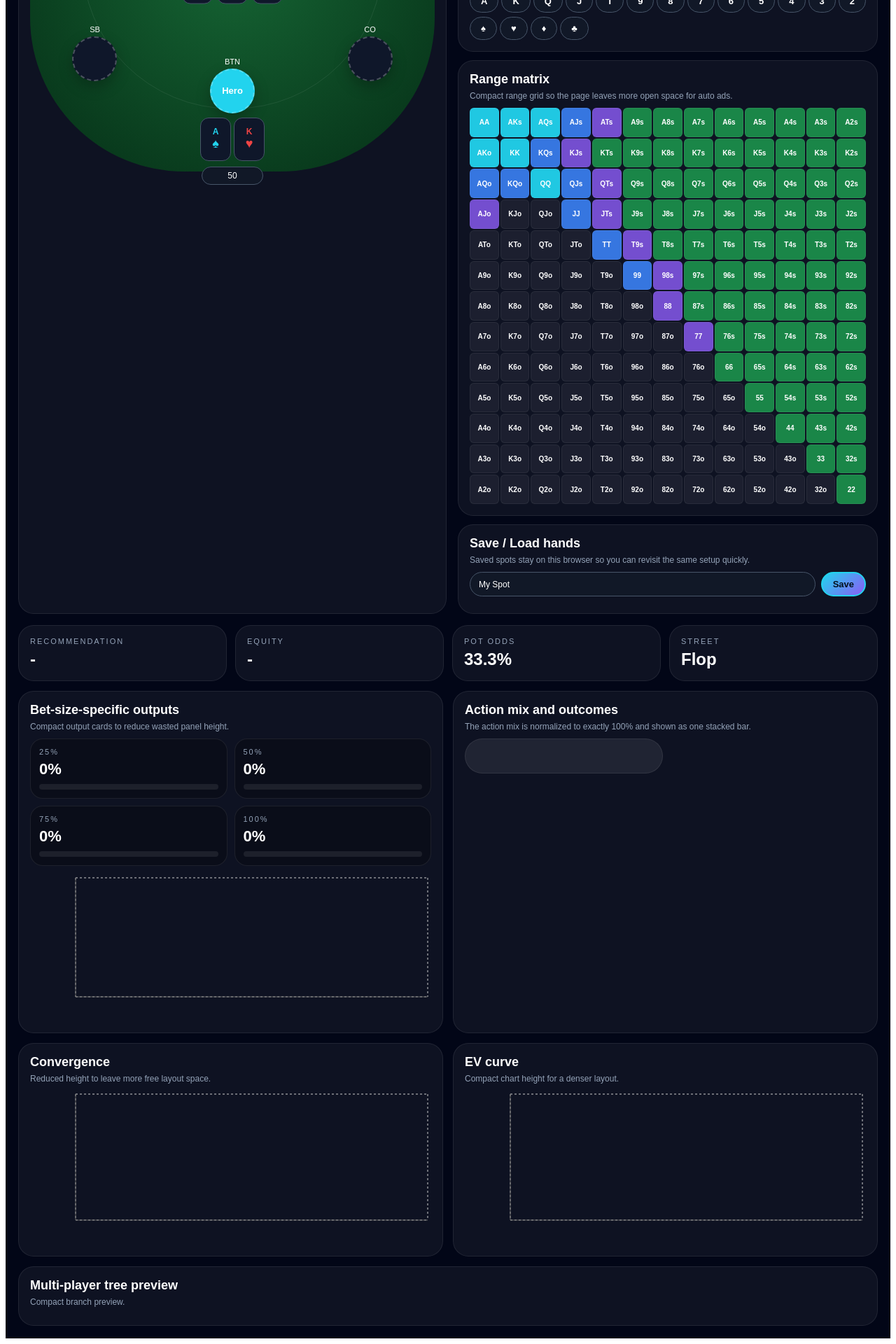
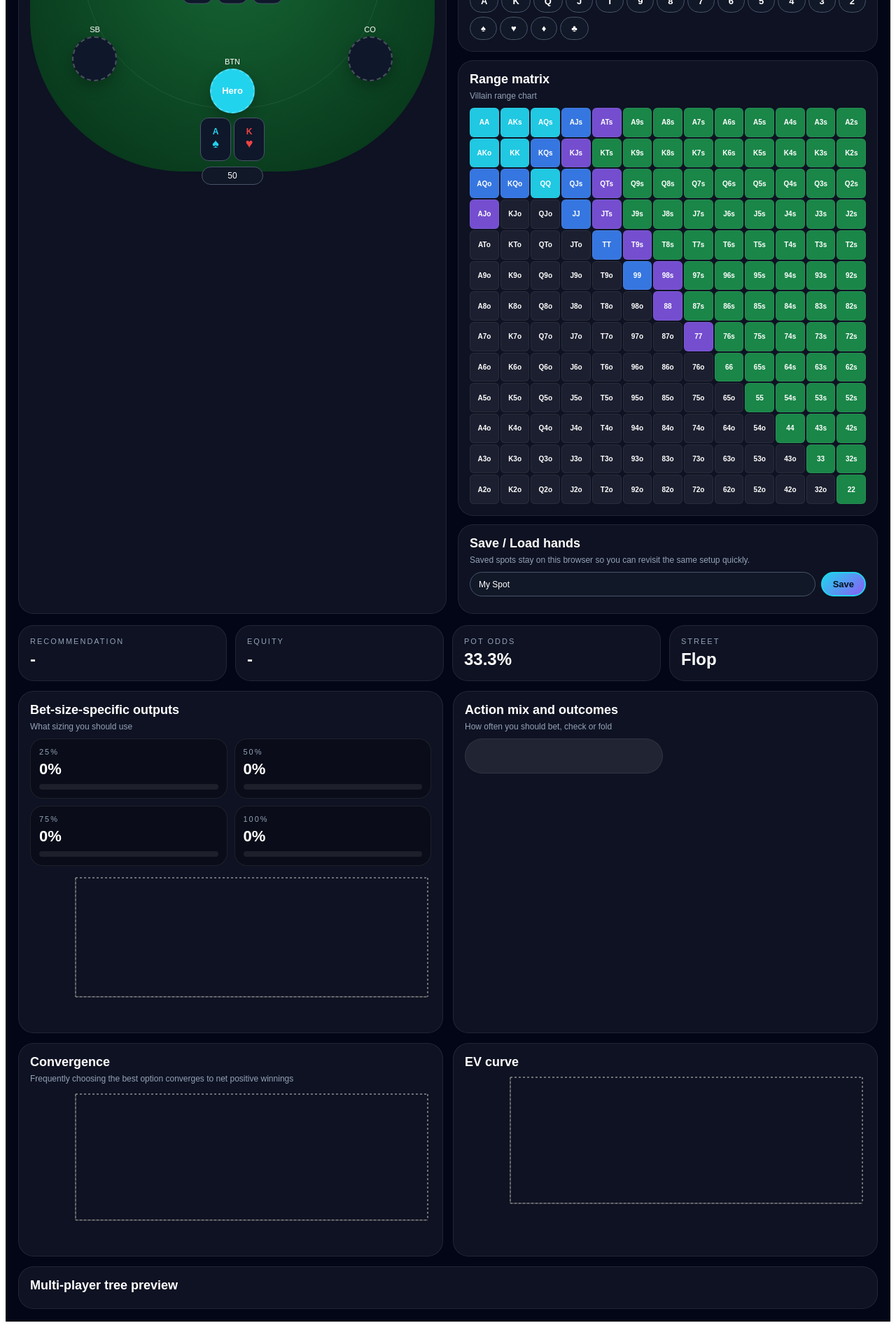
Before and after one commit to cufftyler-png/rivergto, a React (Vite) app: page / in a window 1280 px wide. Shown: the part 690-2610 px from the top of the page at 70% size. After the commit the page ends 2586 px from the top, so only its background shows below. Built offline with nearby package versions, Linux system fonts and the light colour scheme.

Commit message:
aesthetic changes

```diff
--- a/src/App.tsx
+++ b/src/App.tsx
@@ -964,7 +964,7 @@ export default function App() {
               visibleSlots={visibleBoardSlots}
             />
 
-            <Panel title="Range matrix" comment="Compact range grid so the page leaves more open space for auto ads.">
+            <Panel title="Range matrix" comment="Villain range chart">
               <RangeMatrix reaction={rangeMatrix} />
             </Panel>
 
@@ -1002,7 +1002,7 @@ export default function App() {
         </div>
 
         <div style={{ display: "grid", gridTemplateColumns: "1fr 1fr", gap: 14, marginBottom: 14 }}>
-          <Panel title="Bet-size-specific outputs" comment="Compact output cards to reduce wasted panel height.">
+          <Panel title="Bet-size-specific outputs" comment="What sizing you should use">
             <div style={{ display: "grid", gridTemplateColumns: "repeat(2,1fr)", gap: 10, marginBottom: 12 }}>
               {(result?.betSizes || BET_SIZES.map((x) => ({ action: `${x}%`, freq: 0 }))).map((item: any) => (
                 <div key={item.action} style={{ padding: 12, borderRadius: 18, background: "rgba(0,0,0,0.25)", border: "1px solid rgba(255,255,255,0.08)" }}>
@@ -1027,7 +1027,7 @@ export default function App() {
             </div>
           </Panel>
 
-          <Panel title="Action mix and outcomes" comment="The action mix is normalized to exactly 100% and shown as one stacked bar.">
+          <Panel title="Action mix and outcomes" comment="How often you should bet, check or fold">
             <div style={{ display: "grid", gridTemplateColumns: "1fr 1fr", gap: 12 }}>
               <div>
                 <ActionMixStackedBar actionMix={result?.actionMix || []} />
@@ -1049,7 +1049,7 @@ export default function App() {
         </div>
 
         <div style={{ display: "grid", gridTemplateColumns: "1fr 1fr", gap: 14, marginBottom: 14 }}>
-          <Panel title="Convergence" comment="Reduced height to leave more free layout space.">
+          <Panel title="Convergence" comment="Frequently choosing the best option converges to net positive winnings">
             <div style={{ height: 220 }}>
               <ResponsiveContainer width="100%" height="100%">
                 <LineChart data={result?.convergence || []}>
@@ -1063,7 +1063,7 @@ export default function App() {
             </div>
           </Panel>
 
-          <Panel title="EV curve" comment="Compact chart height for a denser layout.">
+          <Panel title="EV curve" comment="">
             <div style={{ height: 220 }}>
               <ResponsiveContainer width="100%" height="100%">
                 <LineChart data={result?.evCurve || []}>
@@ -1078,7 +1078,7 @@ export default function App() {
           </Panel>
         </div>
 
-        <Panel title="Multi-player tree preview" comment="Compact branch preview.">
+        <Panel title="Multi-player tree preview" comment="">
           <div style={{ display: "flex", gap: 8, flexWrap: "wrap" }}>
             {(result?.multiTree || []).map((step: string, i: number) => (
               <div key={i} style={{ ...pill(false), background: "rgba(255,255,255,0.06)" }}>
```
